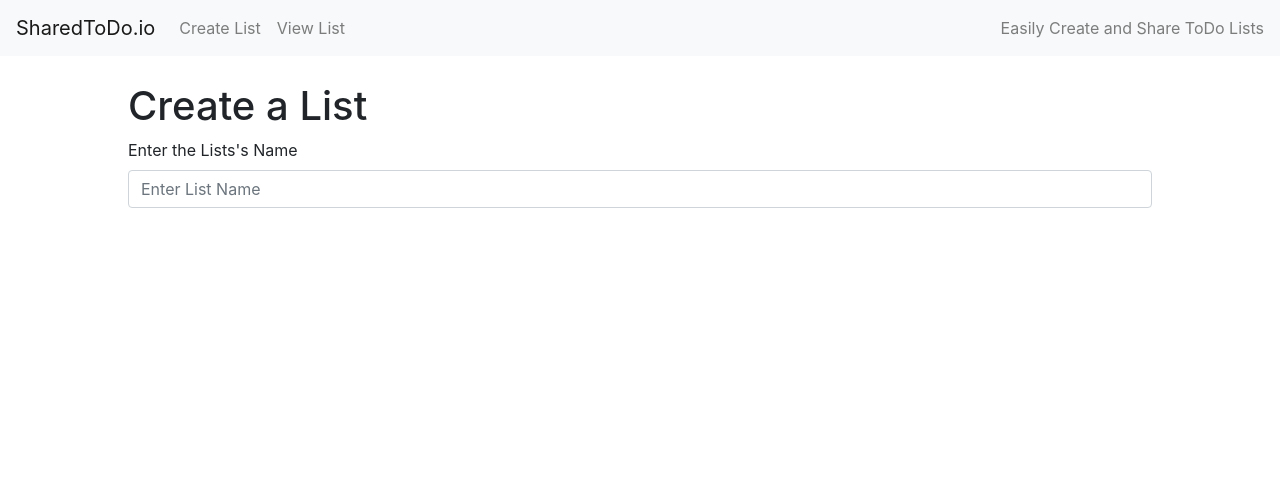
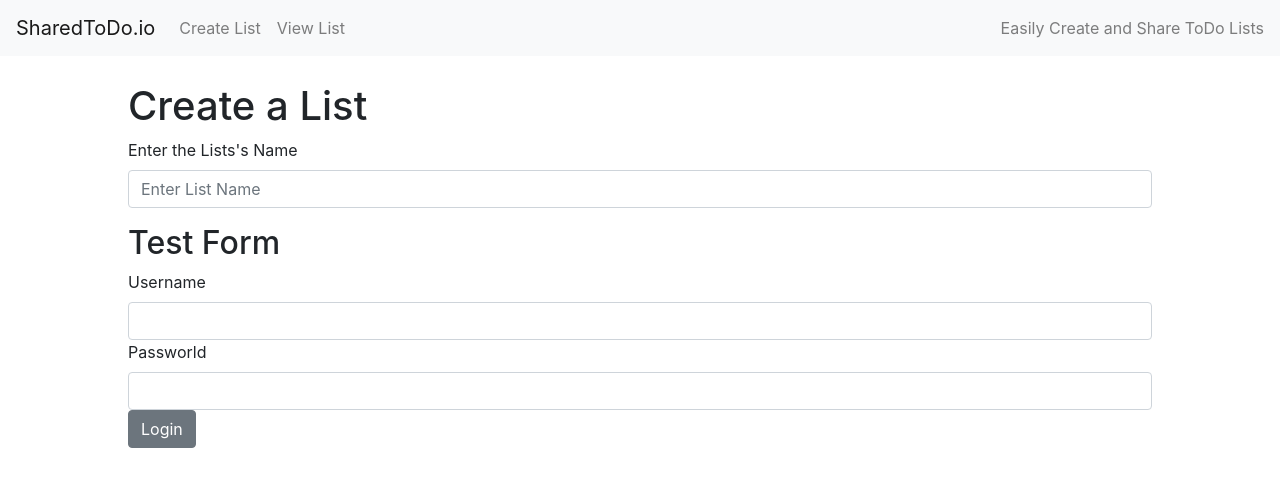
Before and after one commit to ethanb123/SharedToDo, a React (Create React App) app: page /createlist in a window 1280 px wide. Shown: the top 486 px of the page. Built offline with nearby package versions, Linux system fonts and the light colour scheme.

Commit message:
Moved to Nginx server

```diff
--- a/package.json
+++ b/package.json
@@ -20,7 +20,7 @@
     "web-vitals": "^0.2.4"
   },
   "scripts": {
-    "start": "PORT=8443 HOST=0.0.0.0 HTTPS=true SSL_CRT_FILE=sharedtodo.io.pem SSL_KEY_FILE=sharedtodo.io.key react-scripts start",
+    "start": "HTTPS=true react-scripts start",
     "build": "react-scripts build",
     "test": "react-scripts test",
     "eject": "react-scripts eject"
--- a/src/views/CreateList.tsx
+++ b/src/views/CreateList.tsx
@@ -1,5 +1,5 @@
 import React from "react";
-import { Form, FormGroup, Input, Label } from "reactstrap";
+import { Button, Form, FormGroup, Input, Label } from "reactstrap";
 import '../index.css'
 
 const CreateList = (props: any) => {
@@ -12,6 +12,14 @@ const CreateList = (props: any) => {
                     <Input name="list" id="inputList" placeholder="Enter List Name" />
                 </FormGroup>
             </Form>
+            <h2>Test Form</h2>
+            <Form>
+                <Label>Username</Label>
+                <Input type="text"/>
+                <Label> Passworld</Label>
+                <Input type="password"/>
+                <Button >Login</Button>
+            </Form>
         </div>
     );
 }
```
Also changed, not shown: 1 other file (tests, documents, lock files or other folders).
